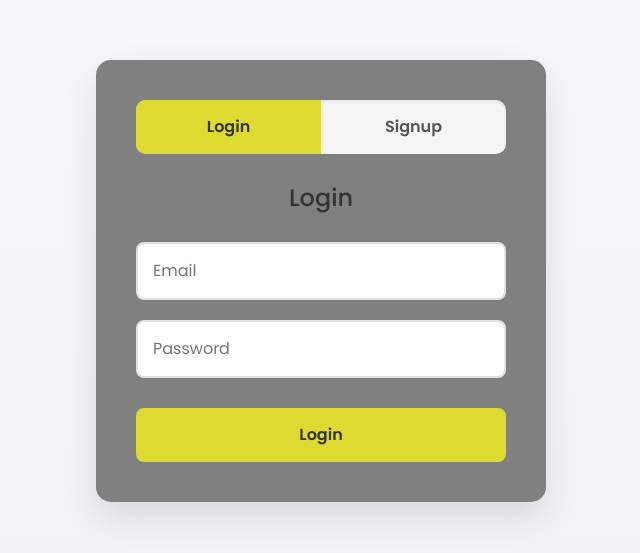
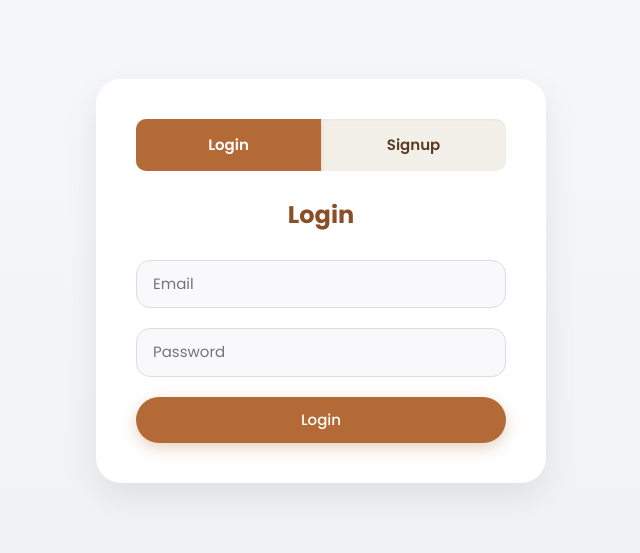
Before and after one commit to sindhujapagadala/Elites, a React (Vite) app in the folder EchoMix/: page / in a window 1280 px wide. Shown: the part 119-672 px from the top of the page, without its empty margins (319-959 px from the left). Built offline with nearby package versions, Linux system fonts and the light colour scheme.

Commit message:
theme update

```diff
--- a/EchoMix/src/App.jsx
+++ b/EchoMix/src/App.jsx
@@ -6,8 +6,7 @@ import LoginSignup from './components/LoginSignup/LoginSignup';
 import { BrowserRouter as Router, Routes, Route } from 'react-router-dom';
 import Profile from './components/Profile/Profile';
 import Upload from './components/Upload/Upload';
-import Song from './components/song/Song'
-import { Nav } from 'react-bootstrap';
+import Song from './components/song/Song';
 import { UserProvider } from './UserContext/UserContext';
 import Playlist from './components/playlist/PlaylistPage';
 import Category from './components/Category/Category';
@@ -18,12 +17,13 @@ function App() {
       <UserProvider>
         <Router>
           <Routes>
-        <Route path='/' element={<LoginSignup/>}></Route>
-        <Route path='/home' element={<Home/>}></Route>
-        <Route path='/profile' element={<Profile/>}></Route>
-        <Route path='/upload' element={<Upload></Upload>}></Route>
-        <Route path='/playlist' element={<Playlist/>}></Route>
-        <Route path='/category' element={<Category/>}></Route>
+            <Route path='/' element={<LoginSignup />} />
+            <Route path='/home' element={<Home />} />
+            <Route path='/profile' element={<Profile />} />
+            <Route path='/upload' element={<Upload />} />
+            <Route path='/playlist' element={<Playlist />} />
+            <Route path='/category' element={<Category />} />
+            <Route path='/aboutus' element={<Aboutus />} />
           </Routes>
         </Router>
       </UserProvider>
--- a/EchoMix/src/components/LoginSignup/LoginSignup.css
+++ b/EchoMix/src/components/LoginSignup/LoginSignup.css
@@ -1,11 +1,11 @@
 body {
-  font-family: 'Segoe UI', Tahoma, Geneva, Verdana, sans-serif;
+  font-family: 'Poppins', sans-serif;
   display: flex;
   justify-content: center;
   align-items: center;
   min-height: 100vh;
   margin: 0;
-  background: linear-gradient(135deg, #f5f7fa 0%, #c3cfe2 100%);
+  background: linear-gradient(to bottom, #f7f6f3, #e9e6e0);
 }
 
 .container {
@@ -17,17 +17,17 @@ body {
 }
 
 .form-container {
-  background-color: rgba(128,128,128);
+  background-color: #ffffff;
   padding: 40px;
-  border-radius: 15px;
-  box-shadow: 0 15px 35px rgba(0, 0, 0, 0.1);
+  border-radius: 25px;
+  box-shadow: 0 15px 35px rgba(0, 0, 0, 0.08);
   width: 100%;
   max-width: 450px;
   transition: all 0.3s ease;
 }
 
 .form-container:hover {
-  box-shadow: 0 20px 40px rgba(0, 0, 0, 0.15);
+  box-shadow: 0 20px 40px rgba(0, 0, 0, 0.12);
 }
 
 .form-toggle {
@@ -36,8 +36,8 @@ body {
   margin-bottom: 30px;
   border-radius: 10px;
   overflow: hidden;
-  background-color: #f5f5f5;
-  box-shadow: inset 0 1px 3px rgba(0, 0, 0, 0.1);
+  background-color: #f3f0ea;
+  box-shadow: inset 0 1px 3px rgba(0, 0, 0, 0.05);
 }
 
 .form-toggle button {
@@ -46,20 +46,20 @@ body {
   background-color: transparent;
   border: none;
   cursor: pointer;
-  font-size: 16px;
+  font-size: 15px;
   font-weight: 600;
-  color: #555;
+  color: #5a3c24;
   transition: all 0.3s ease;
 }
 
 .form-toggle button:hover {
-  background-color: rgba(221, 218, 48, 0.1);
+  background-color: #e0d5c4;
 }
 
 .form-toggle .active {
-  background-color: rgb(221, 218, 48);
-  color: #333;
-  box-shadow: 0 2px 5px rgba(0, 0, 0, 0.1);
+  background-color: #b36a36;
+  color: white;
+  box-shadow: 0 2px 6px rgba(179, 106, 54, 0.2);
 }
 
 .form {
@@ -70,69 +70,63 @@ body {
 
 .form h2 {
   margin: 0 0 10px 0;
-  color: #333;
+  color: #8b4e28;
   text-align: center;
   font-size: 24px;
+  font-weight: 700;
 }
 
 .form input {
-  padding: 15px;
-  border: 2px solid #e0e0e0;
-  border-radius: 8px;
-  font-size: 16px;
-  transition: all 0.3s ease;
+  padding: 12px 16px;
+  border: 1px solid #ddd;
+  border-radius: 14px;
+  font-size: 15px;
+  background-color: #f9f9fc;
+  font-family: 'Poppins', sans-serif;
 }
 
 .form input:focus {
-  border-color: rgb(221, 218, 48);
+  border-color: #b36a36;
   outline: none;
-  box-shadow: 0 0 0 3px rgba(221, 218, 48, 0.2);
+  box-shadow: 0 0 0 3px rgba(179, 106, 54, 0.2);
 }
 
 .form button {
-  padding: 15px;
-  background-color: rgb(221, 218, 48);
-  color: #333;
+  padding: 12px;
+  background-color: #b36a36;
+  color: white;
   border: none;
-  border-radius: 8px;
+  border-radius: 25px;
+  font-size: 15px;
+  font-weight: 500;
   cursor: pointer;
-  font-size: 16px;
-  font-weight: 600;
   transition: all 0.3s ease;
-  margin-top: 10px;
+  box-shadow: 0 5px 15px rgba(179, 106, 54, 0.3);
 }
 
 .form button:hover {
-  background-color: rgb(211, 208, 38);
+  background-color: #8b4e28;
   transform: translateY(-2px);
-  box-shadow: 0 5px 15px rgba(0, 0, 0, 0.1);
-}
-
-.form button:active {
-  transform: translateY(0);
 }
 
 .form a {
-  color: #2b00ff;
+  color: #8b4e28;
   text-decoration: none;
   text-align: center;
   font-size: 14px;
-  transition: all 0.3s ease;
 }
 
 .form a:hover {
   text-decoration: underline;
-  color: #1a00b3;
 }
 
 .form p {
   text-align: center;
-  color: white;
+  color: #5a3c24;
   margin-top: 20px;
   font-size: 14px;
 }
 
-/* Animation for form switching */
 @keyframes fadeIn {
   from { opacity: 0; transform: translateY(10px); }
   to { opacity: 1; transform: translateY(0); }
@@ -142,11 +136,11 @@ body {
   animation: fadeIn 0.3s ease-out forwards;
 }
 
-/* File input styling */
 input[type="file"] {
   padding: 10px;
-  border: 2px dashed #e0e0e0;
-  text-align: center;
+  border: 2px dashed #ccc;
+  background-color: #f9f9fc;
+  font-family: 'Poppins', sans-serif;
 }
 
 input[type="file"]::file-selector-button {
--- a/EchoMix/src/components/NavBar/NavBar.jsx
+++ b/EchoMix/src/components/NavBar/NavBar.jsx
@@ -1,17 +1,20 @@
-import React, { useContext, useState, useRef } from "react";
+import React from "react";
 import "./NavBar.css";
-import { useNavigate } from "react-router";
+import { useNavigate } from "react-router-dom";
 
 function NavBar() {
-
   const navigate = useNavigate();
 
-  function toUpload(){
-    navigate('/upload');
+  function toUpload() {
+    navigate("/upload");
   }
 
-  function toCategory(){
-    navigate('/category')
+  function toCategory() {
+    navigate("/category");
+  }
+
+  function toAboutUs() {
+    navigate("/aboutus");
   }
 
   return (
@@ -23,18 +26,19 @@ function NavBar() {
         <li>Your Playlists</li>
         <li onClick={toCategory}>Category</li>
       </div>
+
       <div className="myMusicContainer">
-        <div className="contTitle">My music</div>
+        <div className="contTitle">My Music</div>
         <li>Recently Played</li>
         <li>My Songs</li>
         <li onClick={toUpload}>Upload Song</li>
       </div>
 
       <div className="moreOptionContainer">
-        <div className="contTitle">More options</div>
-        <li>Contact us</li>
-        <li>About us</li>
-        <li>Rate us</li>
+        <div className="contTitle">More Options</div>
+        <li>Contact Us</li>
+        <li onClick={toAboutUs}>About Us</li>
+        <li>Rate Us</li>
       </div>
     </div>
   );
--- a/EchoMix/src/components/Upload/Upload.css
+++ b/EchoMix/src/components/Upload/Upload.css
@@ -1,11 +1,11 @@
 body {
-    font-family: 'Segoe UI', Tahoma, Geneva, Verdana, sans-serif;
+  font-family: 'Poppins', sans-serif;
   display: flex;
   justify-content: center;
   align-items: center;
   min-height: 100vh;
   margin: 0;
-    background: linear-gradient(135deg, #f5f7fa 0%, #c3cfe2 100%);
+  background: linear-gradient(to bottom, #f7f6f3, #e9e6e0);
 }
 
 .container {
@@ -17,17 +17,17 @@ body {
 }
 
 .form-container {
-    background-color: rgba(128,128,128);
+  background-color: #ffffff;
   padding: 40px;
-    border-radius: 15px;
-    box-shadow: 0 15px 35px rgba(0, 0, 0, 0.1);
+  border-radius: 25px;
+  box-shadow: 0 15px 35px rgba(0, 0, 0, 0.08);
   width: 100%;
   max-width: 450px;
   transition: all 0.3s ease;
 }
 
 .form-container:hover {
-    box-shadow: 0 20px 40px rgba(0, 0, 0, 0.15);
+  box-shadow: 0 20px 40px rgba(0, 0, 0, 0.12);
 }
 
 .form-toggle {
@@ -36,8 +36,8 @@ body {
   margin-bottom: 30px;
   border-radius: 10px;
   overflow: hidden;
-    background-color: #f5f5f5;
-    box-shadow: inset 0 1px 3px rgba(0, 0, 0, 0.1);
+  background-color: #f3f0ea;
+  box-shadow: inset 0 1px 3px rgba(0, 0, 0, 0.05);
 }
 
 .form-toggle button {
@@ -46,20 +46,20 @@ body {
   background-color: transparent;
   border: none;
   cursor: pointer;
-    font-size: 16px;
+  font-size: 15px;
   font-weight: 600;
-    color: #555;
+  color: #5a3c24;
   transition: all 0.3s ease;
 }
 
 .form-toggle button:hover {
-    background-color: rgba(221, 218, 48, 0.1);
+  background-color: #e0d5c4;
 }
 
 .form-toggle .active {
-    background-color: rgb(221, 218, 48);
-    color: #333;
-    box-shadow: 0 2px 5px rgba(0, 0, 0, 0.1);
+  background-color: #b36a36;
+  color: white;
+  box-shadow: 0 2px 6px rgba(179, 106, 54, 0.2);
 }
 
 .form {
@@ -70,68 +70,64 @@ body {
 
 .form h2 {
   margin: 0 0 10px 0;
-    color: #333;
+  color: #8b4e28;
   text-align: center;
   font-size: 24px;
+  font-weight: 700;
 }
 
 .form input {
-    padding: 15px;
-    border: 2px solid #e0e0e0;
-    border-radius: 8px;
-    font-size: 16px;
-    transition: all 0.3s ease;
+  padding: 12px 16px;
+  border: 1px solid #ddd;
+  border-radius: 14px;
+  font-size: 15px;
+  background-color: #f9f9fc;
+  font-family: 'Poppins', sans-serif;
 }
 
 .form input:focus {
-    border-color: rgb(221, 218, 48);
+  border-color: #b36a36;
   outline: none;
-    box-shadow: 0 0 0 3px rgba(221, 218, 48, 0.2);
+  box-shadow: 0 0 0 3px rgba(179, 106, 54, 0.2);
 }
 
 .form button {
-    padding: 15px;
-    background-color: rgb(221, 218, 48);
-    color: #333;
+  padding: 12px;
+  background-color: #b36a36;
+  color: white;
   border: none;
-    border-radius: 8px;
+  border-radius: 25px;
+  font-size: 15px;
+  font-weight: 500;
   cursor: pointer;
-    font-size: 16px;
-    font-weight: 600;
   transition: all 0.3s ease;
-    margin-top: 10px;
+  box-shadow: 0 5px 15px rgba(179, 106, 54, 0.3);
 }
 
 .form button:hover {
-    background-color: rgb(211, 208, 38);
+  background-color: #8b4e28;
   transform: translateY(-2px);
-    box-shadow: 0 5px 15px rgba(0, 0, 0, 0.1);
-  }
-
-  .form button:active {
-    transform: translateY(0);
 }
 
 .form a {
-    color: #2b00ff;
+  color: #8b4e28;
   text-decoration: none;
   text-align: center;
   font-size: 14px;
-    transition: all 0.3s ease;
 }
 
 .form a:hover {
   text-decoration: underline;
-    color: #1a00b3;
 }
 
 .form p {
   text-align: center;
-    color: white;
+  color: #5a3c24;
   margin-top: 20px;
   font-size: 14px;
 }
 
+/* Animation */
 @keyframes fadeIn {
   from { opacity: 0; transform: translateY(10px); }
   to { opacity: 1; transform: translateY(0); }
@@ -141,10 +137,12 @@ body {
   animation: fadeIn 0.3s ease-out forwards;
 }
 
+/* File Input Styling */
 input[type="file"] {
   padding: 10px;
-    border: 2px dashed #e0e0e0;
-    text-align: center;
+  border: 2px dashed #ccc;
+  background-color: #f9f9fc;
+  font-family: 'Poppins', sans-serif;
 }
 
 input[type="file"]::file-selector-button {
@@ -154,6 +152,7 @@ body {
   border-radius: 4px;
   cursor: pointer;
   margin-right: 10px;
+  font-family: 'Poppins', sans-serif;
 }
 
 input[type="file"]::file-selector-button:hover {
@@ -162,9 +161,10 @@ body {
 
 .category-select {
   padding: 10px;
-    border: 2px solid #e0e0e0;
-    border-radius: 8px;
-    font-size: 16px;
+  border: 1px solid #ddd;
+  border-radius: 10px;
+  font-size: 15px;
+  font-family: 'Poppins', sans-serif;
   background-color: white;
-    transition: all 0.3s ease;
+  color: #5a3c24;
 }
```
Lines whose indentation alone changed are shown as unchanged.
